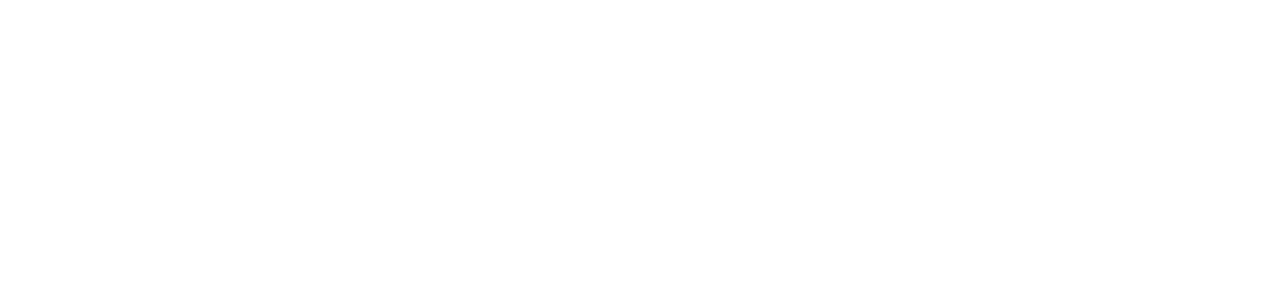
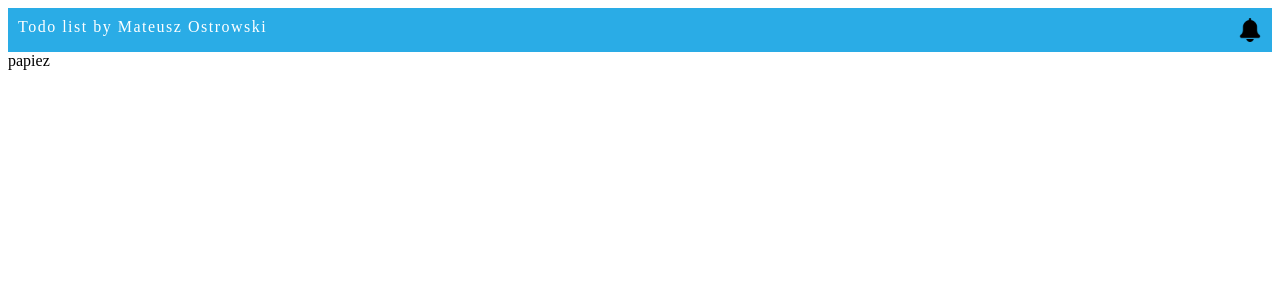
Before and after one commit to mrcombajn/todo-app, a Vue app in the folder todo-app-front/: page / in a window 1280 px wide. Shown: the top 300 px of the page. Built offline with nearby package versions, Linux system fonts and the light colour scheme.

Commit message:
added axios, edited front

```diff
--- a/todo-app-front/package.json
+++ b/todo-app-front/package.json
@@ -9,6 +9,7 @@
     "preview": "vite preview"
   },
   "dependencies": {
+    "axios": "^1.9.0",
     "vue": "^3.5.13"
   },
   "devDependencies": {
--- a/todo-app-front/src/App.vue
+++ b/todo-app-front/src/App.vue
@@ -1,40 +1,54 @@
 <script setup>
+import Todo from './components/Todo.vue'
 </script>
 
 <template>
-  <header>
-
-  </header>
+  <nav>
+    <section id="title">Todo list by Mateusz Ostrowski</section>
+    <section id="image">
+      <img src="./components/icons/bell.png" alt="notification-icon">
+    </section>
+  </nav>
 
   <main>
+    <Todo/>
   </main>
 </template>
 
 <style scoped>
-header {
-  line-height: 1.5;
+
+nav {
+  display: inline-flex;
+  margin: 0;
+  background-color: #2AACE6;
+  width: 100%;
+  padding: 10;
+  color: black;
 }
 
-.logo {
-  display: block;
-  margin: 0 auto 2rem;
+section {
+  padding: 10px;
+  color: white;
+  letter-spacing: 1.5px;
 }
 
-@media (min-width: 1024px) {
-  header {
-    display: flex;
-    place-items: center;
-    padding-right: calc(var(--section-gap) / 2);
-  }
+section#title {
+  width: 25%;
+}
 
-  .logo {
-    margin: 0 2rem 0 0;
-  }
+section#image {
+  display: flex;
+  justify-content: flex-end;
+  width: 75%;
+}
 
-  header .wrapper {
-    display: flex;
-    place-items: flex-start;
-    flex-wrap: wrap;
-  }
+section > img {
+  height: 24px;
+  width: 24px;
 }
+
+main {
+  display: flex;
+}
+
 </style>
--- a/todo-app-front/src/assets/base.css
+++ b/todo-app-front/src/assets/base.css
@@ -3,6 +3,7 @@
   --vt-c-white: #ffffff;
   --vt-c-white-soft: #f8f8f8;
   --vt-c-white-mute: #f2f2f2;
+  --vt-c-nav-purple: #5F5BE3;
 
   --vt-c-black: #181818;
   --vt-c-black-soft: #222222;
@@ -61,7 +62,7 @@
 body {
   min-height: 100vh;
   color: var(--color-text);
-  background: var(--color-background);
+  background: var(--black-white-soft);
   transition:
     color 0.5s,
     background-color 0.5s;
--- a/todo-app-front/src/assets/main.css
+++ b/todo-app-front/src/assets/main.css
@@ -1,8 +1,6 @@
 @import './base.css';
 
 #app {
-  max-width: 1280px;
-  margin: 0 auto;
   padding: 2rem;
   font-weight: normal;
 }
@@ -24,12 +22,13 @@
 @media (min-width: 1024px) {
   body {
     display: flex;
-    place-items: center;
   }
 
   #app {
+    flex-direction: column;
     display: grid;
     grid-template-columns: 1fr 1fr;
-    padding: 0 2rem;
+    width: 100%;
+    padding: 0 0;
   }
 }
--- /dev/null
+++ b/todo-app-front/src/components/Todo.vue
@@ -0,0 +1,12 @@
+<template>
+  <header>
+    papiez
+  </header>
+
+  <main>
+  </main>
+</template>
+
+<style scoped>
+
+</style>
--- a/todo-app-front/src/main.js
+++ b/todo-app-front/src/main.js
@@ -1,5 +1,3 @@
-import './assets/main.css'
-
 import { createApp } from 'vue'
 import App from './App.vue'
 
```
Also changed, not shown: todo-app-front/src/components/icons/bell.png (added).
